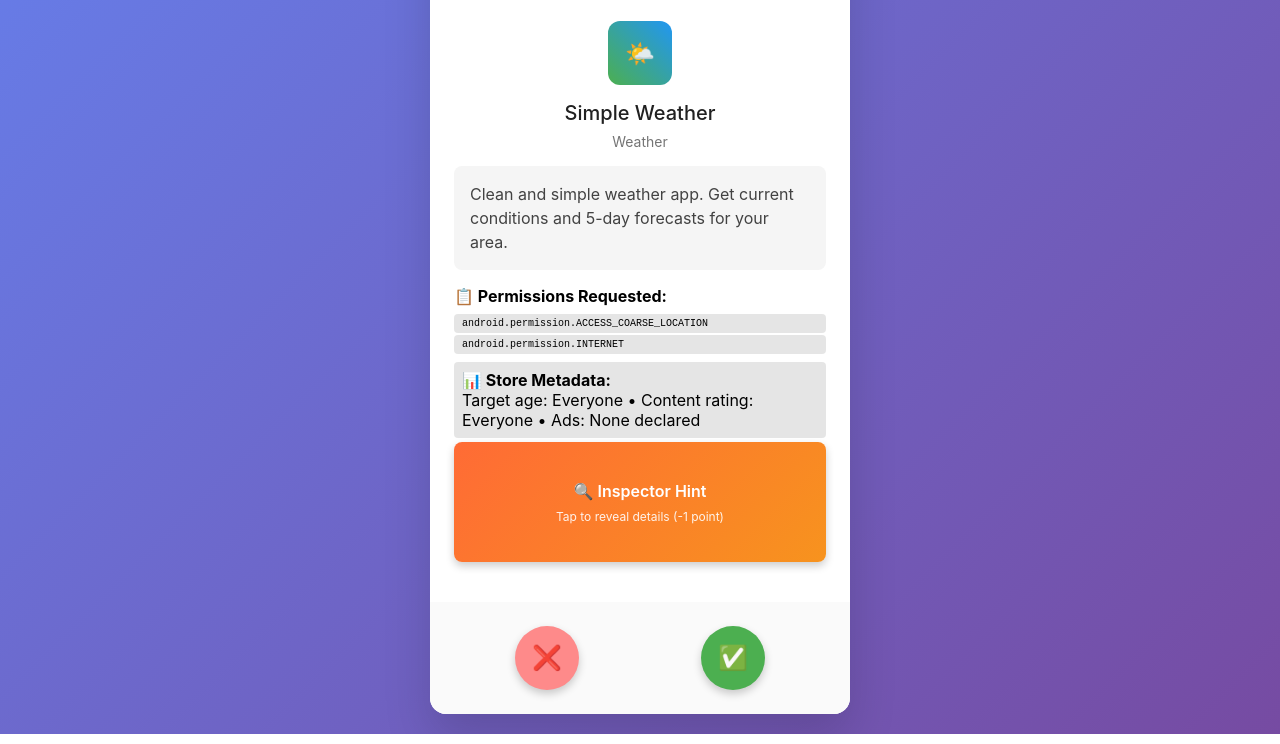
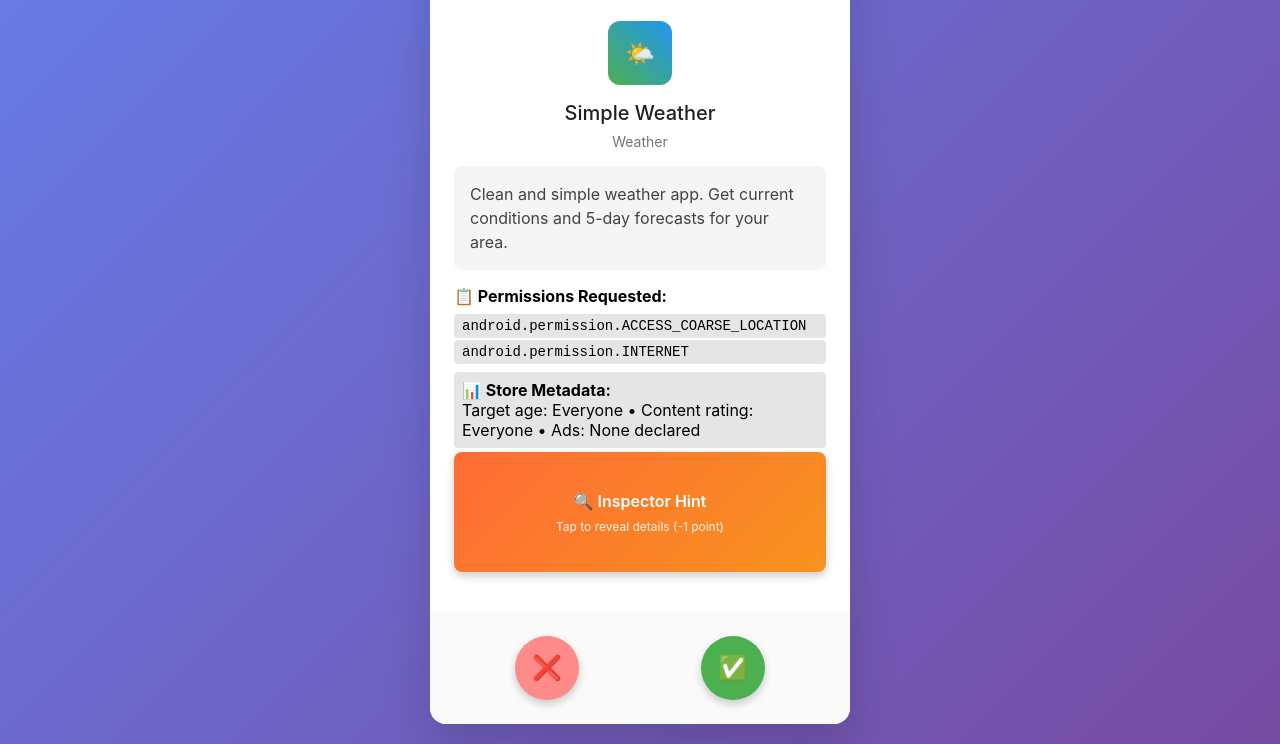
Before and after one commit to kamranayub/pluralsight-course-dotnet-maui-distribution, a plain HTML site: page policy-patrol/index.html in a window 1280 px wide. Shown: the part 125-869 px from the top of the page. Drawn offline with Linux system fonts and the light colour scheme.

Commit message:
update policy patrol

```diff
--- a/policy-patrol/index.html
+++ b/policy-patrol/index.html
@@ -161,7 +161,7 @@
         }
 
         .hint-content {
-            font-size: 12px;
+            font-size: 14px;
             line-height: 1.4;
             color: #e65100;
             text-align: left;
@@ -180,7 +180,7 @@
             margin: 2px 0;
             border-radius: 4px;
             font-family: monospace;
-            font-size: 10px;
+            font-size: 14px;
         }
 
         .metadata-info {
@@ -390,10 +390,10 @@
                         "android.permission.INTERNET"
                     ],
                     metadata: "Target age: Everyone • Content rating: Everyone • Ads: None declared",
-                    notes: "App uses location only when open, has clear privacy policy link."
+                    notes: "App uses location only when open, provides a permissions declaration form, and has a clear privacy policy link."
                 },
                 shouldApprove: true,
-                explanation: "This app has appropriate permissions for its functionality, proper metadata, provides a permissions declaration form, and follows location usage best practices.",
+                explanation: "This app has appropriate permissions for its functionality, proper metadata, and follows location usage best practices.",
                 policyArea: "Compliant App"
             },
             {
@@ -424,14 +424,15 @@
                 hint: {
                     permissions: [
                         "android.permission.INTERNET",
-                        "android.permission.ACCESS_NETWORK_STATE"
+                        "android.permission.ACCESS_NETWORK_STATE",
+                        "android.permission.AD_ID"
                     ],
-                    metadata: "Target age: Ages 0-5 • Content rating: Everyone • Designed for Families: Not enrolled • Ads: Present",
-                    notes: "App targets young children but hasn't completed additional family requirements."
+                    metadata: "Target age: Ages 0-5 • Content rating: Everyone • Ads: Present",
+                    notes: "App targets young children but is transmitting Advertising ID."
                 },
                 shouldApprove: false,
-                explanation: "Apps targeting children under 13 must be enrolled in the Designed for Families program and meet additional requirements for ads and data collection.",
-                policyArea: "Designed for Families"
+                explanation: "Apps solely targeted to children should transmit or request the Advertising ID permission.",
+                policyArea: "Google Play Families Policy"
             },
             {
                 name: "Fitness Tracker Pro",
@@ -445,7 +446,7 @@
                         "android.permission.ACCESS_FINE_LOCATION",
                         "android.permission.INTERNET"
                     ],
-                    metadata: "Target age: Teen+ • Content rating: Everyone • Privacy policy: Provided • Health data handling: Declared",
+                    metadata: "Target age: Teen+ • Content rating: Everyone • Privacy policy: Comprehensive • Health apps declaration: Provided",
                     notes: "Appropriate permissions for fitness tracking, proper health data disclosures."
                 },
                 shouldApprove: true,
@@ -504,7 +505,7 @@
                         "android.permission.CALL_PHONE"
                     ],
                     metadata: "Target age: Everyone • Content rating: Everyone • Privacy policy: Provided",
-                    notes: "File manager requesting SMS and phone permissions unnecessarily."
+                    notes: "Phone state and SMS permissions are categorized as 'dangerous'."
                 },
                 shouldApprove: false,
                 explanation: "File managers should not need SMS or phone call permissions. These permissions aren't related to core file management functionality.",
@@ -559,7 +560,7 @@
                         "android.permission.CAMERA"
                     ],
                     metadata: "Target age: Everyone • Content rating: Everyone • Privacy policy: Provided • Features: Photo capture for recipes",
-                    notes: "Camera permission for taking photos of prepared dishes, reasonable functionality."
+                    notes: "Camera permission for taking photos of prepared dishes."
                 },
                 shouldApprove: true,
                 explanation: "All permissions are justified - camera for recipe photos, internet for sharing. Proper privacy policy provided.",
```
Also changed, not shown: 1 other file.
